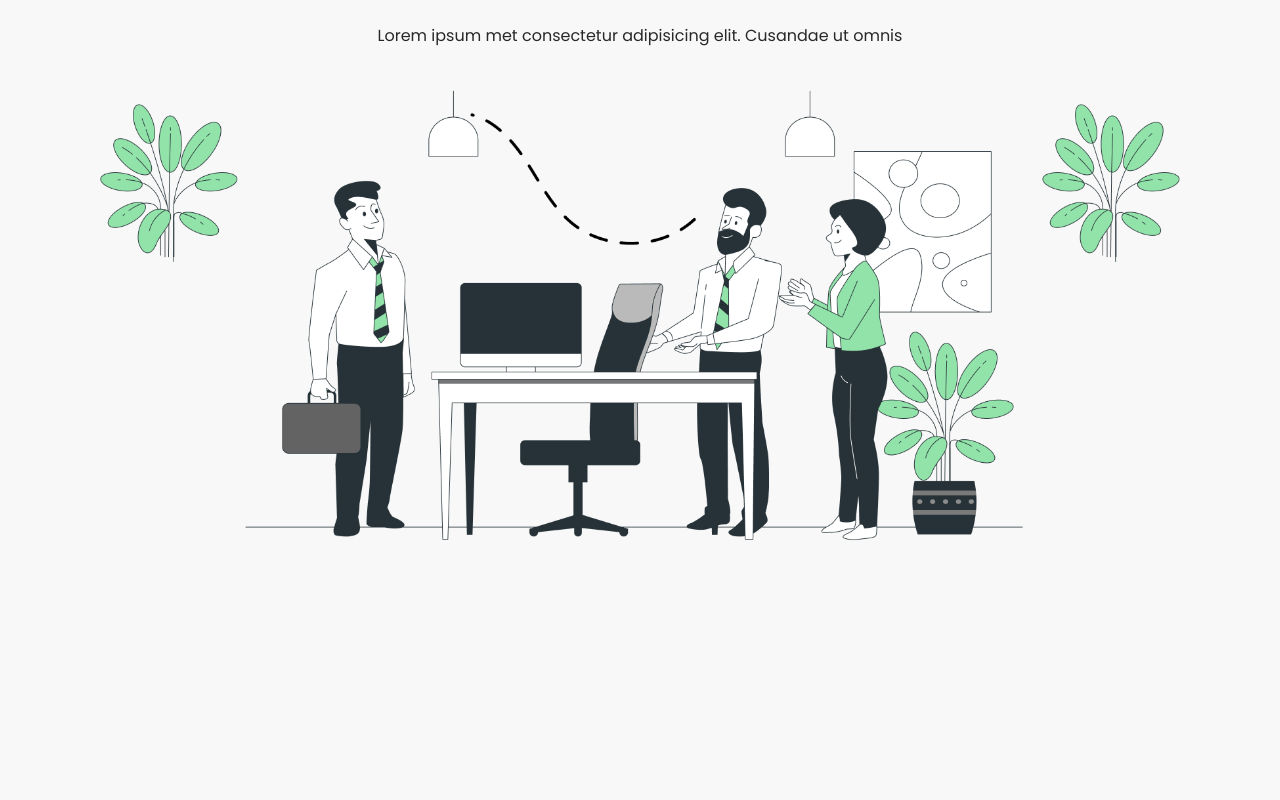
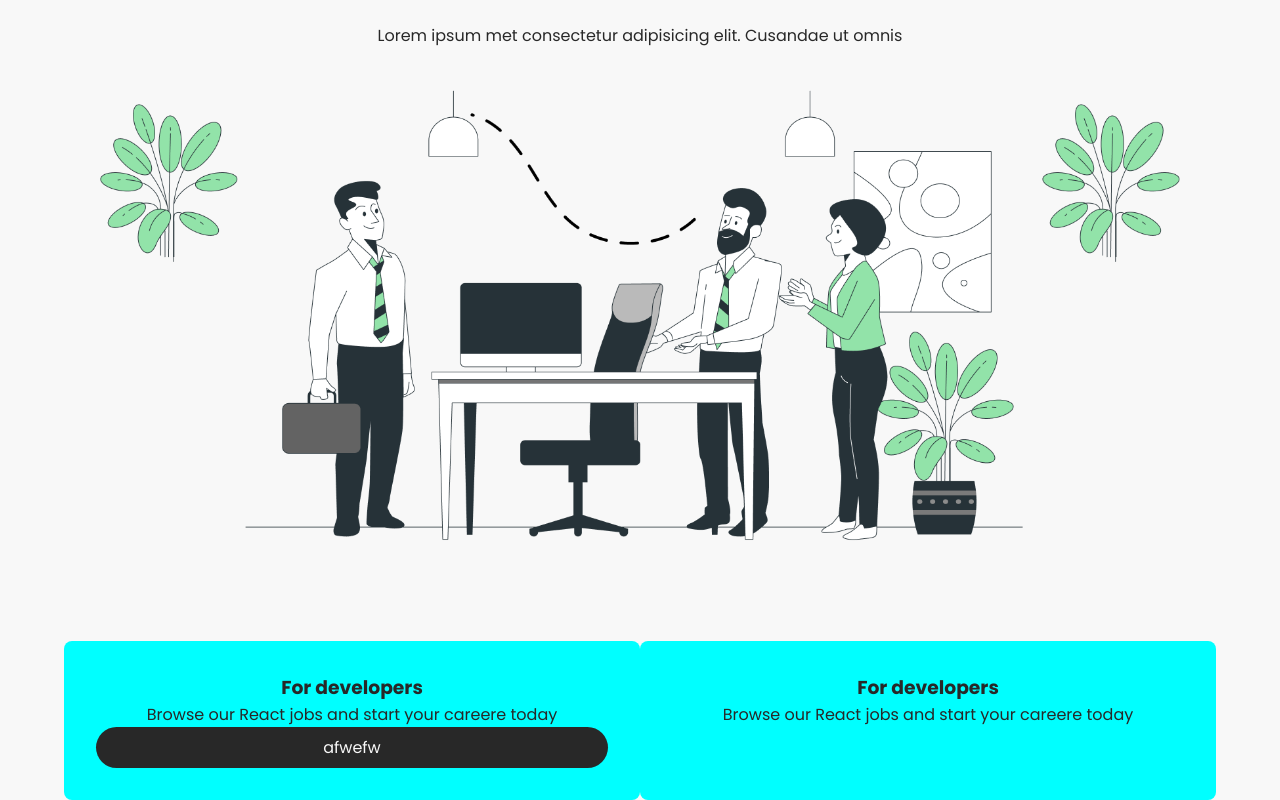
Before and after one commit to RiccardoImperiale/react-jobbin, a React (Vite) app: page / in a window 1280 px wide. Shown: the part 241-1041 px from the top of the page. Before the commit the page ends 882 px from the top, so only its background shows below. Built offline with nearby package versions, Linux system fonts and the light colour scheme.

Commit message:
fix header bug

```diff
--- a/src/App.jsx
+++ b/src/App.jsx
@@ -1,3 +1,4 @@
+import Cards from "./components/Cards"
 import Header from "./components/Header"
 import Hero from "./components/Hero"
 
@@ -5,11 +6,10 @@ function App() {
 
   return (
     <>
-      <header>
-        <Header />
-      </header>
+      <Header />
       <main>
         <Hero />
+        <Cards />
       </main>
       <footer></footer>
     </>
--- /dev/null
+++ b/src/assets/css/cards.css
@@ -0,0 +1,11 @@
+.cards {
+    display: flex;
+
+    .card {
+        width: 50%;
+        padding: 2rem;
+        text-align: center;
+        background-color: aqua;
+        border-radius: .5rem;
+    }
+}
--- a/src/assets/css/header.css
+++ b/src/assets/css/header.css
@@ -1,5 +1,7 @@
 header {
     background-color: var(--jo-lighter);
+    position: relative;
+    z-index: 3;
 
     nav {
         height: 4rem;
@@ -13,14 +15,13 @@ header {
         }
 
         .nav_links {
-
             ul {
                 display: flex;
                 align-items: center;
                 gap: 1.6rem;
 
                 li:last-child {
-                    .btn_pill {
+                    .btn_dark {
                         color: var(--jo-lighter);
                     }
                 }
@@ -31,40 +32,17 @@ header {
     .mob_btn_pill {
         display: none;
     }
+}
 
 .mob_nav_links {
     display: none;
-    }
-}
-
-.filter {
-    display: none;
-}
-
-@media screen and (max-width: 475px) {
-    header .nav_links {
-        display: none;
-    }
-
-    header .mob_btn_pill {
-        display: flex;
-        padding: 0rem;
-        width: 41px;
-        height: 41px;
-        color: aliceblue;
-        font-size: 1.4rem;
-    }
-
-    header .mob_nav_links {
-        display: block;
-        position: absolute;
-        background-color: var(--jo-lighter);
+    position: fixed;
     top: 4rem;
     right: 0;
+    background-color: var(--jo-lighter);
     width: 100%;
-        z-index: -1;
 
-        div {
+    nav {
         display: flex;
         flex-direction: column;
         justify-content: center;
@@ -84,7 +62,7 @@ header {
             padding-bottom: 1rem;
         }
 
-            .btn_pill {
+        .btn_dark {
             color: var(--jo-lighter);
             margin: auto;
         }
@@ -92,14 +70,31 @@ header {
 }
 
 .filter {
-        display: block;
-        content: '';
-        position: absolute;
-        z-index: -3;
+    display: none;
+    position: fixed;
     top: 0;
     right: 0;
     height: 100vh;
     width: 100vw;
     background-color: rgba(0, 0, 0, 0.55);
 }
+
+@media screen and (max-width: 475px) {
+    header .nav_links {
+        display: none;
     }
+
+    header .mob_btn_pill {
+        display: flex;
+        padding: 0rem;
+        width: 41px;
+        height: 41px;
+        font-size: 1.4rem;
+    }
+
+    .mob_nav_links,
+    .filter {
+        display: block;
+    }
+
+}
--- /dev/null
+++ b/src/components/Cards.jsx
@@ -0,0 +1,17 @@
+import '../assets/css/cards.css'
+
+export default function Cards() {
+    return (
+        <section className='cards container'>
+            <div className="card">
+                <h3>For developers</h3>
+                <div>Browse our React jobs and start your careere today</div>
+                <a className='btn_dark' href="#">afwefw</a>
+            </div>
+            <div className="card">
+                <h3>For developers</h3>
+                <div>Browse our React jobs and start your careere today</div>
+            </div>
+        </section>
+    )
+}
--- a/src/components/Header.jsx
+++ b/src/components/Header.jsx
@@ -1,4 +1,4 @@
-import '../assets/css/header.css'
+import '../assets/css/header.css';
 import { FaPaperPlane } from "react-icons/fa";
 import { LiaGripLinesSolid } from "react-icons/lia";
 import { IoCloseOutline } from "react-icons/io5";
@@ -11,7 +11,9 @@ export default function Header() {
     const toggleMenu = () => {
         setIsOpen(!isOpen);
     };
+
     return (
+        <>
             <header>
                 <nav className='container'>
                     <div className="logo">Jobbin</div>
@@ -19,25 +21,29 @@ export default function Header() {
                         <ul>
                             <li><a href="#">Home</a></li>
                             <li><a href="#">Jobs</a></li>
-                        <li><a className='btn_pill' href="#">Post a Job <FaPaperPlane /></a></li>
+                            <li><a className='btn_dark' href="#">Post a Job <FaPaperPlane /></a></li>
                         </ul>
                     </div>
-                <div className="btn_pill mob_btn_pill" onClick={toggleMenu}>
+                    <div className="btn_dark mob_btn_pill" onClick={toggleMenu}>
                         {isOpen ? <IoCloseOutline /> : <LiaGripLinesSolid />}
                     </div>
+                </nav>
+            </header>
             <motion.div
                 className="mob_nav_links"
                 initial={{ y: '-100%' }}
                 animate={{ y: isOpen ? '0%' : '-100%' }}
                 transition={{ type: 'tween', duration: 0.25 }}
+                style={{ zIndex: 2 }}
             >
-                    <div className="container">
+                <nav className="container">
                     <a href="#">Home</a>
                     <a href="#">Jobs</a>
-                        <a className='btn_pill' href="#">Post a Job <FaPaperPlane /></a>
-                    </div>
+                    <a className='btn_dark' href="#">Post a Job <FaPaperPlane /></a>
+                </nav>
             </motion.div>
-                <AnimatePresence>
+
+            <AnimatePresence >
                 {isOpen && (
                     <motion.div
                         className="filter"
@@ -45,11 +51,11 @@ export default function Header() {
                         animate={{ opacity: 1 }}
                         exit={{ opacity: 0 }}
                         transition={{ type: 'tween', duration: 0.25 }}
-                            style={{ pointerEvents: isOpen ? 'auto' : 'none' }}
+                        style={{ pointerEvents: isOpen ? 'auto' : 'none', zIndex: 1 }}
                     />
                 )}
-                </AnimatePresence>
-            </nav>
-        </header>
-    )
+            </AnimatePresence >
+
+        </>
+    );
 }
--- a/src/components/Hero.jsx
+++ b/src/components/Hero.jsx
@@ -1,12 +1,13 @@
 import '../assets/css/hero.css'
+import heroImage from '../assets/img/hero-image.png'
 export default function Hero() {
     return (
-        <div className="hero container">
+        <section className="hero container">
             <h1>Get your dream job <br /> with Jobbin.</h1>
             <div className="subtitle">Lorem ipsum met consectetur adipisicing elit. Cusandae ut omnis</div>
             <div className="hero_image">
-                <img src="/img/hero-illustration.png" alt="illustration of a job interview" />
+                <img src={heroImage} alt="illustration of a job interview" />
             </div>
-        </div>
+        </section>
     )
 }
--- a/src/index.css
+++ b/src/index.css
@@ -33,7 +33,7 @@ a {
   color: var(--jo-dark);
 }
 
-.btn_pill {
+.btn_dark {
   background-color: var(--jo-dark);
   padding: .5rem 1.8rem;
   border-radius: 2rem;
@@ -42,4 +42,5 @@ a {
   justify-content: center;
   gap: .5rem;
   cursor: pointer;
+  color: var(--jo-light);
 }
```
Also changed, not shown: src/assets/img/hero-image.png (renamed from public/img/hero-illustration.png). Lines whose indentation alone changed are shown as unchanged.
